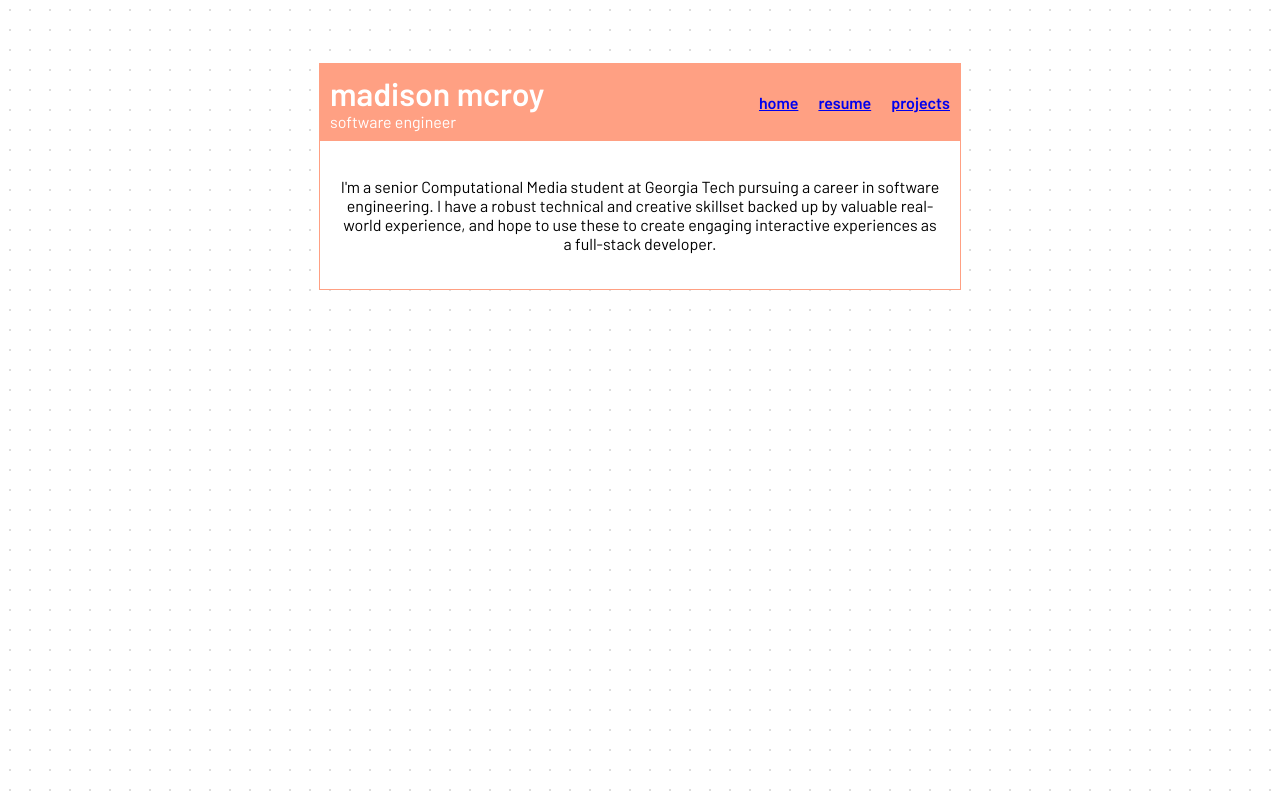
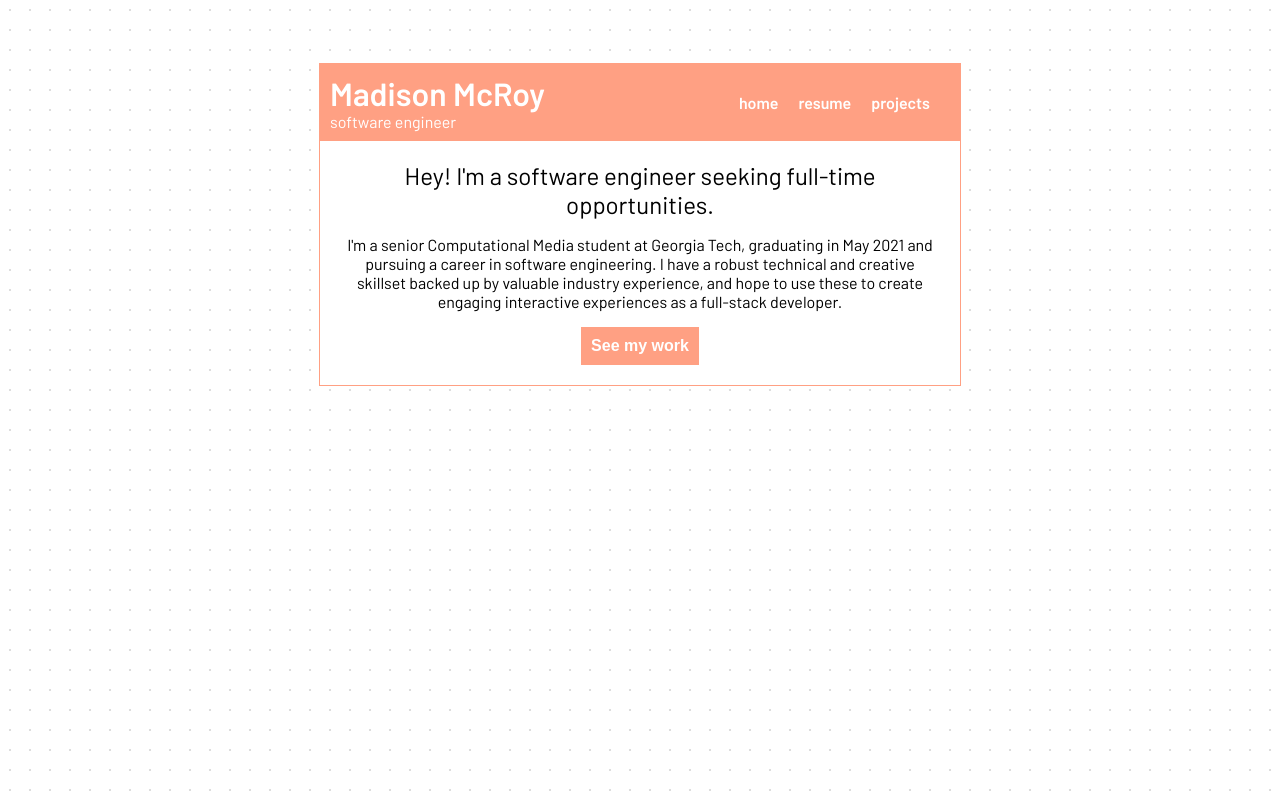
Before and after one commit to maddiemcroy/site2020, a React (Create React App) app: page / in a window 1280 px wide. Built offline with nearby package versions, Linux system fonts and the light colour scheme.

Commit message:
update styling and formatting

```diff
--- /dev/null
+++ b/src/components/Button.js
@@ -0,0 +1,25 @@
+import React from 'react'
+import styled from 'styled-components'
+
+const StyledButton = styled.button`
+    border: none;
+    color: white;
+    background-color: #FFA083;
+    font-weight: bold;
+    padding: 10px;
+    font-size: 1em;
+    transition: 200ms;
+    :hover {
+        background-color: #E8846D;
+    }
+`
+
+const Button = (props) => {
+    return (
+        <StyledButton onClick={props.onClick}>
+            {props.text}
+        </StyledButton>
+    )
+}
+
+export default Button
--- a/src/components/NavBar.js
+++ b/src/components/NavBar.js
@@ -15,11 +15,18 @@ const Container = styled.div`
 const NavLink = styled(Link)`
     font-weight: bold;
     margin: 0px 10px;
+    color: white;
+    transition: 200ms;
+    text-decoration: none;
+    :hover {
+        color: #E8846D;
+    }
 `
 
 const LinksContainer = styled.div`
     text-align: right;
     flex: 1;
+    margin: 0px 20px;
 `
 
 const TitleContainer = styled.div`
@@ -41,7 +48,7 @@ const NavBar = (props) => {
         <Container>
             <TitleContainer>
                 <Title>
-                    madison mcroy
+                    Madison McRoy
                 </Title>
                 <Subtitle>
                     software engineer
--- a/src/components/ResumeEntry.js
+++ b/src/components/ResumeEntry.js
@@ -14,7 +14,7 @@ const ResumeEntry = (props) => {
 
     const Container = styled.div`
         text-align: left;
-        margin: 50px 0px;
+        margin-bottom: 50px;
     `
 
     // const Title = styled.div`
@@ -25,16 +25,21 @@ const ResumeEntry = (props) => {
         font-weight: 600;
         margin-right: 5px;
         font-size: 1.2em;
-    `;
+    `
 
     const Role = styled.span`
         font-weight: 400;
-    `;
+    `
+
+    const Date = styled.span`
+        font-size: 0.8em;
+        display: block;
+    `
 
     return (
         <Container>
             <Company>{company}</Company> <Role>{role}</Role>
-            <p>{startMonth} {startYear} - {endMonth} {endYear}</p>
+            <Date>{startMonth} {startYear} - {endMonth} {endYear}</Date>
             <p>{description}</p>
         </Container>
     )
--- a/src/constants.js
+++ b/src/constants.js
@@ -28,4 +28,5 @@ export const workExperience = [
     }
 ]
 
-export const aboutText = 'I\'m a senior Computational Media student at Georgia Tech pursuing a career in software engineering. I have a robust technical and creative skillset backed up by valuable real-world experience, and hope to use these to create engaging interactive experiences as a full-stack developer.'
+export const aboutText = 'I\'m a senior Computational Media student at Georgia Tech, graduating in May 2021 and pursuing a career in software engineering. I have a robust technical and creative skillset backed up by valuable industry experience, and hope to use these to create engaging interactive experiences as a full-stack developer.'
+export const aboutHeadline = 'Hey! I\'m a software engineer seeking full-time opportunities.'
--- a/src/pages/HomePage.js
+++ b/src/pages/HomePage.js
@@ -1,10 +1,26 @@
 import React from 'react'
-import { aboutText } from '../constants'
+import styled from 'styled-components'
+import { aboutText, aboutHeadline } from '../constants'
+import Button from '../components/Button'
+import { useHistory } from 'react-router-dom'
 
 const HomePage = () => {
+
+    const Headline = styled.div`
+        font-size: 1.5em;
+    `
+
+    const history = useHistory();
+    const buttonOnClick = () => history.push('/resume')
+
     return (
         <div>
+            <Headline>{aboutHeadline}</Headline>
             <p>{aboutText}</p>
+            <Button
+                text='See my work'
+                onClick={buttonOnClick}
+            ></Button>
         </div>
     )
 }
--- a/src/pages/ResumePage.js
+++ b/src/pages/ResumePage.js
@@ -3,17 +3,14 @@ import { workExperience } from '../constants'
 import ResumeEntry from '../components/ResumeEntry'
 
 const ResumePage = () => {
-    const resume = workExperience.map((job) => (
+    const jobs = workExperience.map((job) => (
         <ResumeEntry
             job={job}
         />
     ))
 
     return (
-        <div>
-            <h1>resume</h1>
-            <div>{resume}</div>
-        </div>
+        <div>{jobs}</div>
     )
 }
 
```
